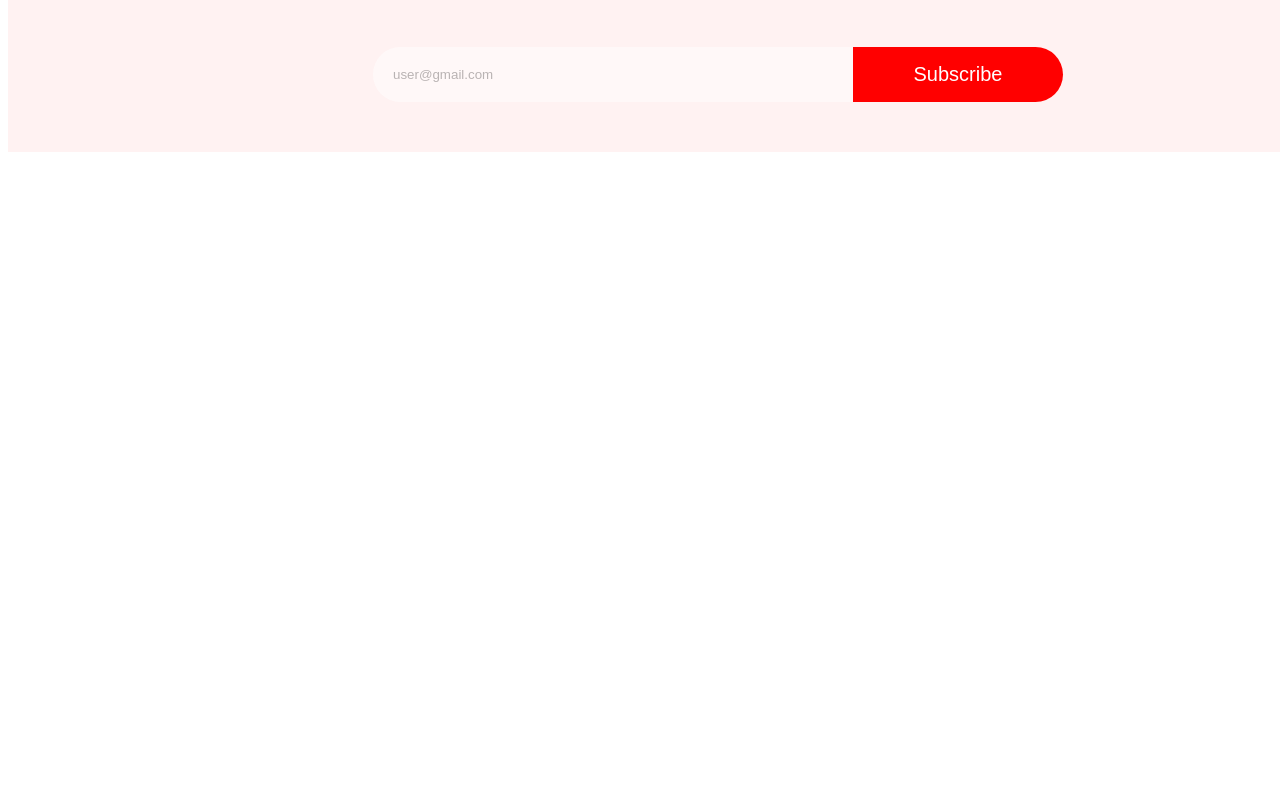
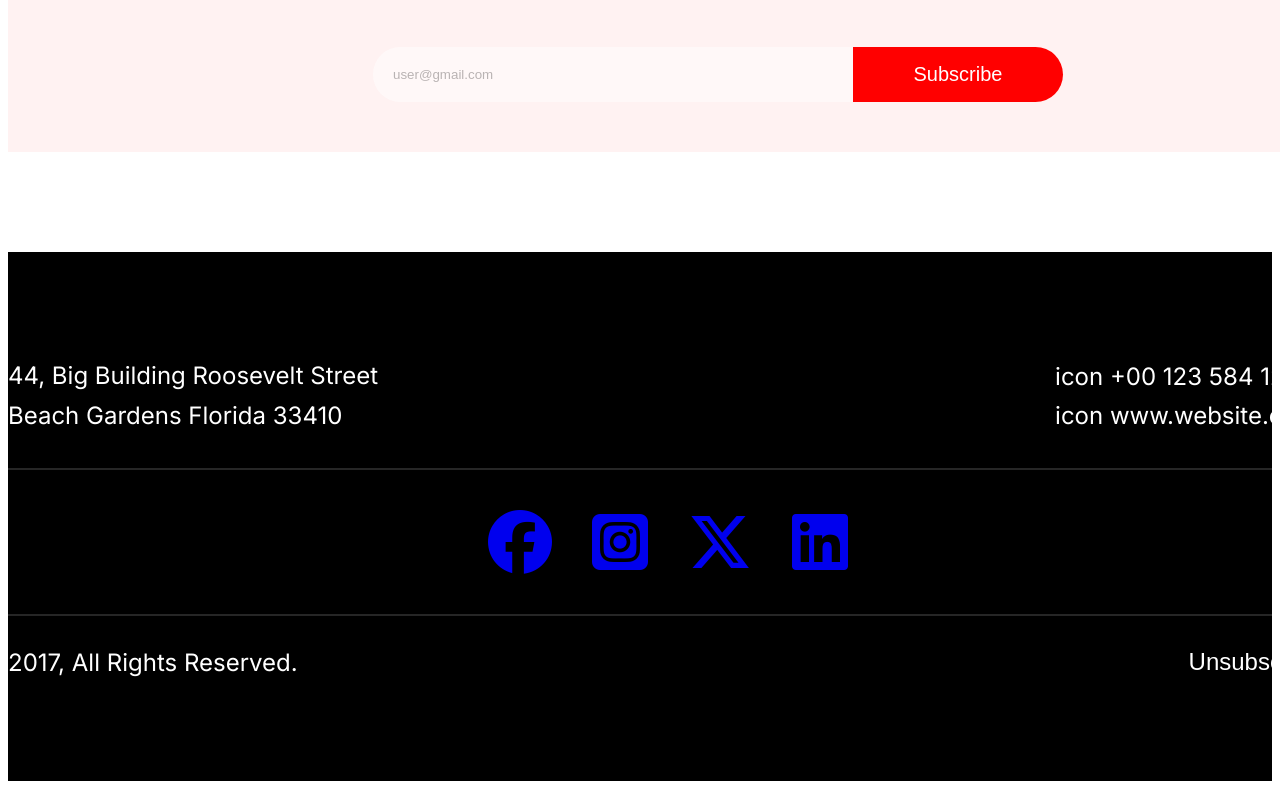
Before and after one commit to getAhsaan/new-year-offer, a plain HTML site: page index.html in a window 1280 px wide. Shown: the part 5659-6448 px from the top of the page. Before the commit the page ends 5911 px from the top, so only its background shows below. Drawn offline with Linux system fonts and the light colour scheme.

Commit message:
footer added

```diff
--- a/index.html
+++ b/index.html
@@ -16,6 +16,9 @@
 
     <!-- styles  -->
     <link rel="stylesheet" href="styles.css">
+
+    <!-- font awesome icon  -->
+    <script src="https://kit.fontawesome.com/e459c5b42a.js" crossorigin="anonymous"></script>
 </head>
 
 <body>
@@ -123,7 +126,8 @@
             <div class="portfolio-text-container">
                 <h4>THE BEST GIFTS</h4>
                 <h1>Our Awesome Portfolio</h1>
-                <p>Dolor sit amet consectetur. Consequat eget consectetur maecenas sed molestie malesuada. Ipsum sed sodales risus ut
+                <p>Dolor sit amet consectetur. Consequat eget consectetur maecenas sed molestie malesuada. Ipsum sed
+                    sodales risus ut
                     pellentesque vel euismod.</p>
             </div>
             <div class="portfolio-gallery-container">
@@ -141,7 +145,8 @@
                 <img src="images/Group 61.png" alt="email">
             </div>
             <h1>Subscribe Newsletter</h1>
-            <p>Dolor sit amet consectetur. Consequat eget consectetur maecenas sed molestie malesuada. Ipsum sed sodales risus ut
+            <p>Dolor sit amet consectetur. Consequat eget consectetur maecenas sed molestie malesuada. Ipsum sed sodales
+                risus ut
                 pellentesque vel euismod.</p>
             <form class="subscription" action="#">
                 <input class="add-email" type="email" placeholder="user@gmail.com" />
@@ -150,7 +155,30 @@
         </section>
     </main>
     <footer>
-
+        <div class="footer-container">
+            <div class="contact">
+                <div class="address">
+                    <p>44, Big Building Roosevelt Street
+                        Beach Gardens Florida 33410</p>
+                </div>
+                <div class="telephone">
+                    <p> <span>icon</span> +00 123 584 124</p>
+                    <p> <span>icon</span> www.website.com</p>
+                </div>
+            </div>
+            <hr>
+            <div class="social-media">
+                <a href="#"><i class="fa-brands fa-facebook"></i></a>
+               <a href="#"><i class="fa-brands fa-square-instagram"></i></a>
+               <a href="#"><i class="fa-brands fa-x-twitter"></i></a>
+             <a href="#"><i class="fa-brands fa-linkedin"></i></a>
+            </div>
+            <hr>
+            <div class="rights">
+                <p>2017, All Rights Reserved.</p>
+                <button>Unsubscribe</button>
+            </div>
+        </div>
     </footer>
 </body>
 
--- a/styles.css
+++ b/styles.css
@@ -342,60 +342,70 @@ body {
     font-family: "Inter", sans-serif;
     opacity: 0.6;
 }
-.image-container{
+
+.image-container {
     position: relative;
     margin-top: 200px;
 }
-.image-container .gift-box{
+
+.image-container .gift-box {
     position: absolute;
     top: -130px;
 }
-.image-container .percent{
+
+.image-container .percent {
     position: absolute;
     right: 50px;
     top: -50px;
 }
-.image-container .rectangle{
+
+.image-container .rectangle {
     position: absolute;
     z-index: -1;
     top: 300px;
 }
 
 /* portfolio section styles  */
-.portfolio-section{
+.portfolio-section {
     width: 1320px;
     margin: 0 auto;
 }
-.portfolio-text-container{
+
+.portfolio-text-container {
     width: 70%;
 }
-.portfolio-text-container h4{
+
+.portfolio-text-container h4 {
     font-size: 24px;
     color: #FF0000;
     font-family: "Inter", sans-serif;
     margin-bottom: 20px;
 }
-.portfolio-text-container h1{
+
+.portfolio-text-container h1 {
     font-size: 48px;
     margin-top: 0;
     margin-bottom: 0;
 
 }
-.portfolio-text-container p{
+
+.portfolio-text-container p {
     font-size: 20px;
     opacity: 0.6;
 }
-.portfolio-gallery-container{
+
+.portfolio-gallery-container {
     margin-top: 50px;
 }
-.portfolio-gallery-container img{
-margin-right: 10px;
-margin-bottom: 10px;
+
+.portfolio-gallery-container img {
+    margin-right: 10px;
+    margin-bottom: 10px;
 }
 
 /* newsletter section styles  */
-.newsletter-section{
-background-color: rgb(255, 0, 0, 5%);
+.newsletter-section {
+    background-color: rgb(255, 0, 0, 5%);
     width: 1320px;
     margin: 100px auto;
     display: flex;
@@ -403,28 +413,33 @@ background-color: rgb(255, 0, 0, 5%);
     align-items: center;
     padding: 50px;
 }
-.newsletter-section h1{
+
+.newsletter-section h1 {
     font-size: 48px;
     margin-bottom: 0;
 }
-.newsletter-section p{
+
+.newsletter-section p {
     text-align: center;
     font-size: 20px;
     width: 900px;
     opacity: 0.6;
 }
-.subscription{
-position: relative;
-margin-top: 30px;
+
+.subscription {
+    position: relative;
+    margin-top: 30px;
 }
-.subscription .add-email{
+
+.subscription .add-email {
     border: none;
     padding: 20px;
     opacity: 0.5;
     border-radius: 50px;
     width: 650px;
 }
-.subscription .submit-email{
+
+.subscription .submit-email {
     position: absolute;
     top: 0px;
     right: 0px;
@@ -436,3 +451,64 @@ margin-top: 30px;
     color: white;
     font-size: 20px;
 }
+
+/* footer styles  */
+footer {
+    background-color: #000000;
+    color: white;
+}
+
+.footer-container {
+    width: 1320px;
+    margin: 0 auto;
+    padding: 80px 0;
+}
+ .footer-container hr{
+   border: 1px solid rgba(255, 255, 255, 15%);
+}
+
+.footer-container p {
+    font-size: 24px;
+    font-family: "Inter", sans-serif;
+}
+
+.footer-container .contact {
+    display: flex;
+    justify-content: space-between;
+    align-items: center;
+}
+
+.footer-container .contact .address{
+    width: 375px;
+    line-height: 40px;
+}
+
+.footer-container .contact .telephone p{
+    margin: 10px;
+}
+
+.footer-container .social-media{
+display: flex;
+justify-content: center;
+align-items: center;
+gap: 40px;
+margin: 40px 0;
+}
+.footer-container .social-media i{
+font-size: 64px;
+}
+
+.footer-container .rights{
+    display: flex;
+    justify-content: space-between;
+    align-items: center;
+}
+.footer-container .rights button{
+   font-size: 24px;
+   background: none;
+   color: white;
+   border: none;
+}
+.footer-container .rights button:hover{
+  cursor: pointer;
+}
```
Lines whose indentation alone changed are shown as unchanged.
